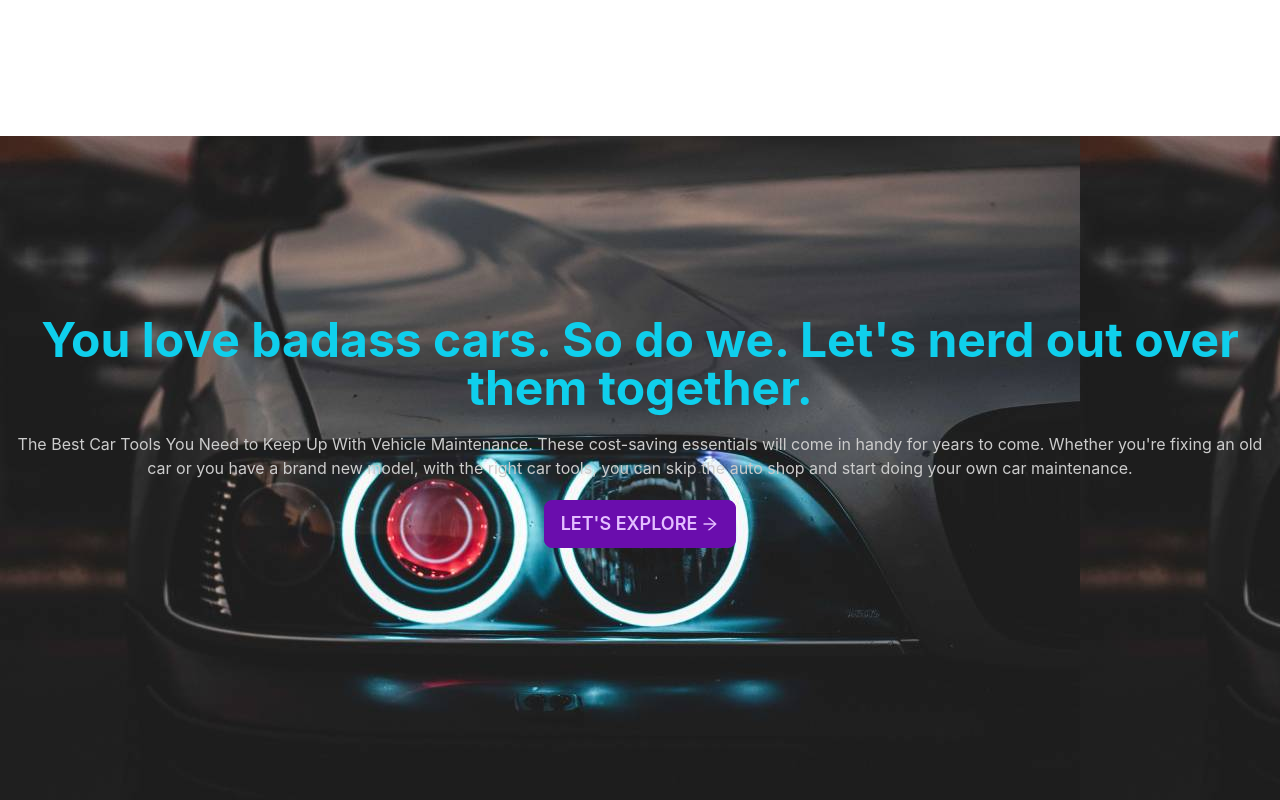
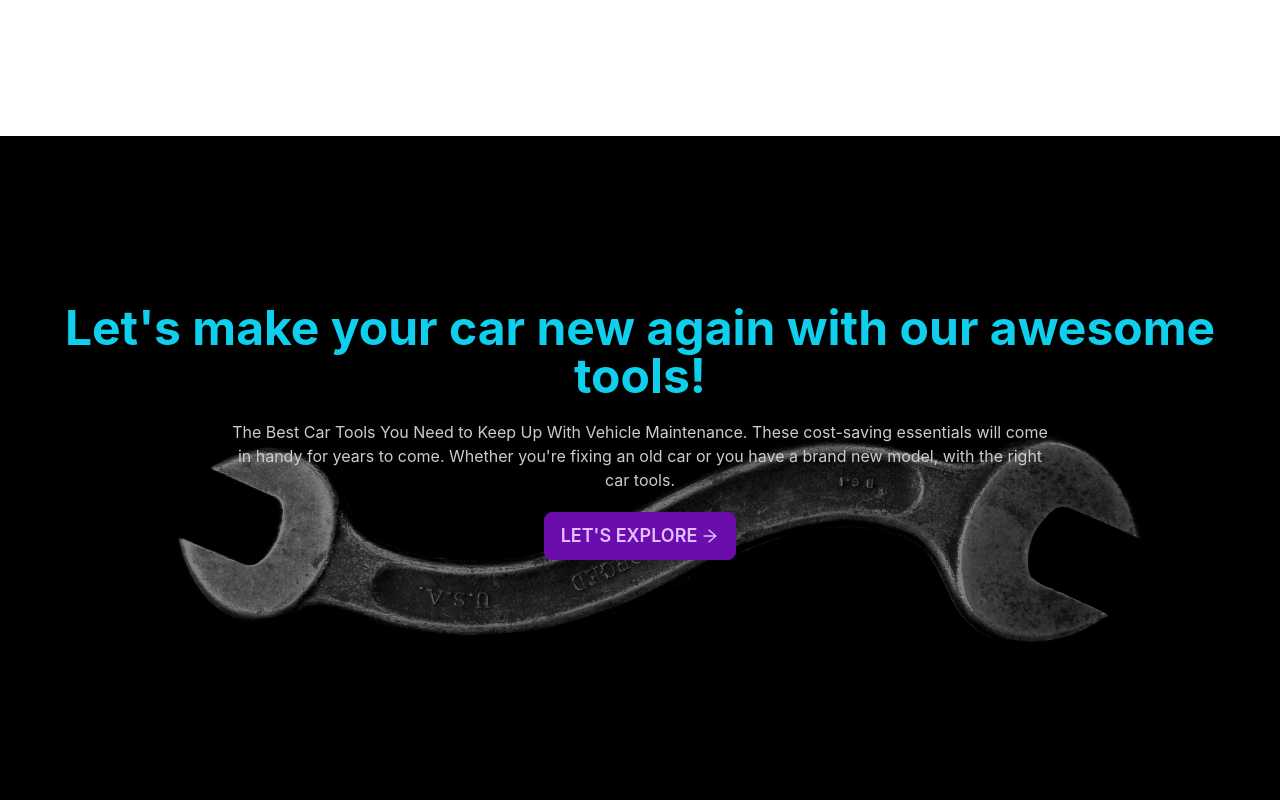
Before and after one commit to Abhamid3311/tools-manufacturer-client, a React (Create React App) app: page / in a window 1280 px wide. Shown: the part 1280-2080 px from the top of the page. Built offline with nearby package versions, Linux system fonts and the light colour scheme; no server answers.

Commit message:
update featured section

```diff
--- a/src/Pages/Home/Banner.css
+++ b/src/Pages/Home/Banner.css
@@ -4,3 +4,10 @@
     background-position: center;
     background-attachment: fixed;
 }
+
+.featured-container {
+    background-image: linear-gradient(rgba(0, 0, 0, 0.5), rgba(0, 0, 0, 0.5)), url('../../imges/range.jpg');
+    background-size: cover;
+    background-position: center;
+    background-attachment: fixed;
+}
--- a/src/Pages/Home/Fetured.js
+++ b/src/Pages/Home/Fetured.js
@@ -1,5 +1,6 @@
 import React from 'react';
 import bgEx from '../../imges/banner-1.jpg';
+import bgEx2 from '../../imges/range.jpg';
 import { AiOutlineArrowRight } from 'react-icons/ai';
 import { useNavigate } from 'react-router-dom';
 
@@ -9,16 +10,14 @@ const Fetured = () => {
         navigate('/alltools')
     }
     return (
-        <section className='my-8' style={{
-            background: `url(${bgEx})`
-        }}>
+        <section className='my-8 featured-container' >
             <div class="hero min-h-screen" >
                 <div class="hero-overlay bg-opacity-30"></div>
                 <div class="hero-content text-center text-neutral-content">
                     <div class=" mb-52">
-                        <h2 class="mb-5 text-5xl text-primary font-bold">You love badass cars. So do we. Let's nerd out over them together.</h2>
+                        <h2 class="mb-5 text-5xl text-primary font-bold">Let's  make your car new again with our awesome tools!</h2>
 
-                        <p class="mb-5  ">The Best Car Tools You Need to Keep Up With Vehicle Maintenance. These cost-saving essentials will come in handy for years to come. Whether you're fixing an old car or you have a brand new model, with the right car tools, you can skip the auto shop and start doing your own car maintenance.</p>
+                        <p class="mb-5  w-2/3 mx-auto">The Best Car Tools You Need to Keep Up With Vehicle Maintenance. These cost-saving essentials will come in handy for years to come. Whether you're fixing an old car or you have a brand new model, with the right car tools. </p>
                         <button onClick={handleExplorer} class="btn btn-accent  text-lg">
                             <span className='mr-1'>Let's Explore</span> <AiOutlineArrowRight></AiOutlineArrowRight>
                         </button>
--- a/src/Pages/Home/Reviews.js
+++ b/src/Pages/Home/Reviews.js
@@ -32,6 +32,7 @@ const Reviews = () => {
                 pagination={{
                     clickable: true,
                 }}
+                navigation={true}
 
                 modules={[Autoplay, Pagination, Navigation]}
                 className="mySwiper"
```
